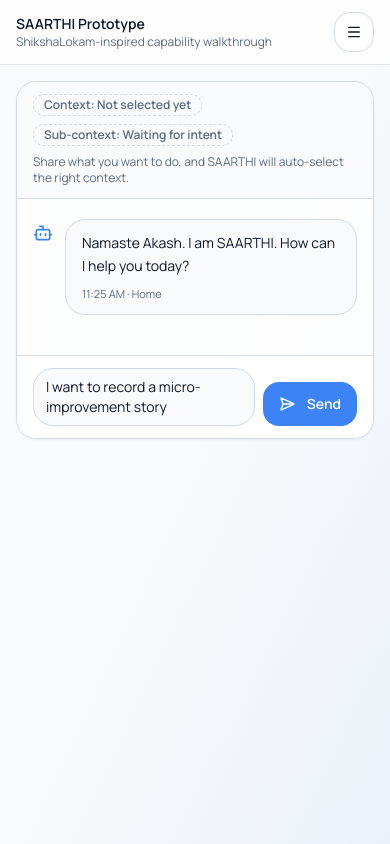
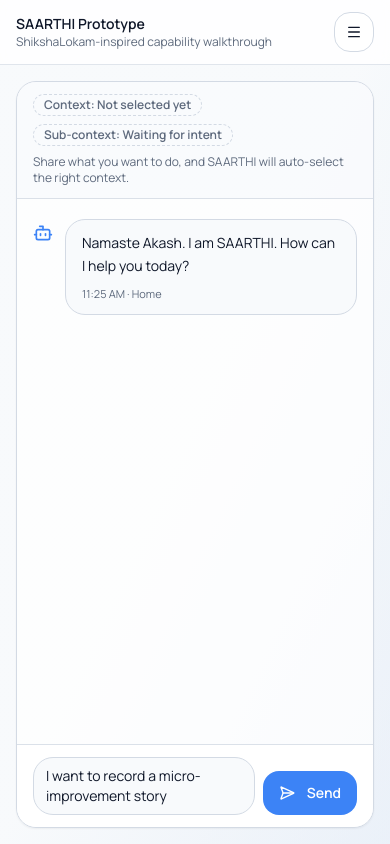
Before and after one commit to priyanka-TL/saarthi-app, a React (Vite) app in the folder saarthi-app/: page / in a window 390 px wide. Built offline with nearby package versions, Linux system fonts and the light colour scheme.

Commit message:
fix(layout): adjust height properties for better responsiveness in AppShell and ChatWorkspace components

```diff
--- a/saarthi-app/src/components/chat/ChatWorkspace.tsx
+++ b/saarthi-app/src/components/chat/ChatWorkspace.tsx
@@ -406,7 +406,7 @@ export function ChatWorkspace({ activeFlow, onFlowChange }: ChatWorkspaceProps)
         </p>
       </div>
 
-      <div className="flex-1 space-y-5 overflow-y-auto px-4 py-5 md:px-6">
+      <div className="min-h-0 flex-1 space-y-5 overflow-y-auto px-4 py-5 md:px-6">
         {messages.map((message) => (
           <MessageBubble key={message.id} message={message} />
         ))}
--- a/saarthi-app/src/components/layout/AppShell.tsx
+++ b/saarthi-app/src/components/layout/AppShell.tsx
@@ -27,9 +27,9 @@ export function AppShell({
   selectedChallenge,
 }: AppShellProps) {
   return (
-    <div className="min-h-screen bg-gradient-to-br from-background via-background to-secondary/45 text-foreground">
-      <div className="flex min-h-screen w-full flex-col lg:flex-row">
-        <aside className="hidden w-[320px] border-r border-border/70 bg-card/80 px-3 py-5 backdrop-blur lg:block">
+    <div className="h-dvh overflow-hidden bg-gradient-to-br from-background via-background to-secondary/45 text-foreground">
+      <div className="flex h-full w-full flex-col lg:flex-row">
+        <aside className="hidden h-full w-[320px] overflow-y-auto border-r border-border/70 bg-card/80 px-3 py-5 backdrop-blur lg:block">
           <BrandBlock
             selectedChallenge={selectedChallenge}
             selectedChallengeLabel={selectedChallengeLabel}
@@ -37,7 +37,7 @@ export function AppShell({
           <SidebarNav activeFlow={activeFlow} onFlowChange={onFlowChange} />
         </aside>
 
-        <main className="flex flex-1 min-h-screen flex-col lg:min-h-0">
+        <main className="flex h-full flex-1 min-h-0 flex-col overflow-hidden">
           <header className="sticky top-0 z-20 border-b border-border/70 bg-card/80 px-4 py-3 backdrop-blur md:px-6 lg:hidden">
             <div className="flex items-center justify-between gap-3">
               <div>
@@ -75,7 +75,7 @@ export function AppShell({
             </div>
           </header>
 
-          <section className="flex flex-1 min-h-0 p-4 md:p-6 lg:p-8">
+          <section className="flex flex-1 min-h-0 overflow-hidden p-4 md:p-6 lg:p-8">
             {children}
           </section>
         </main>
```
